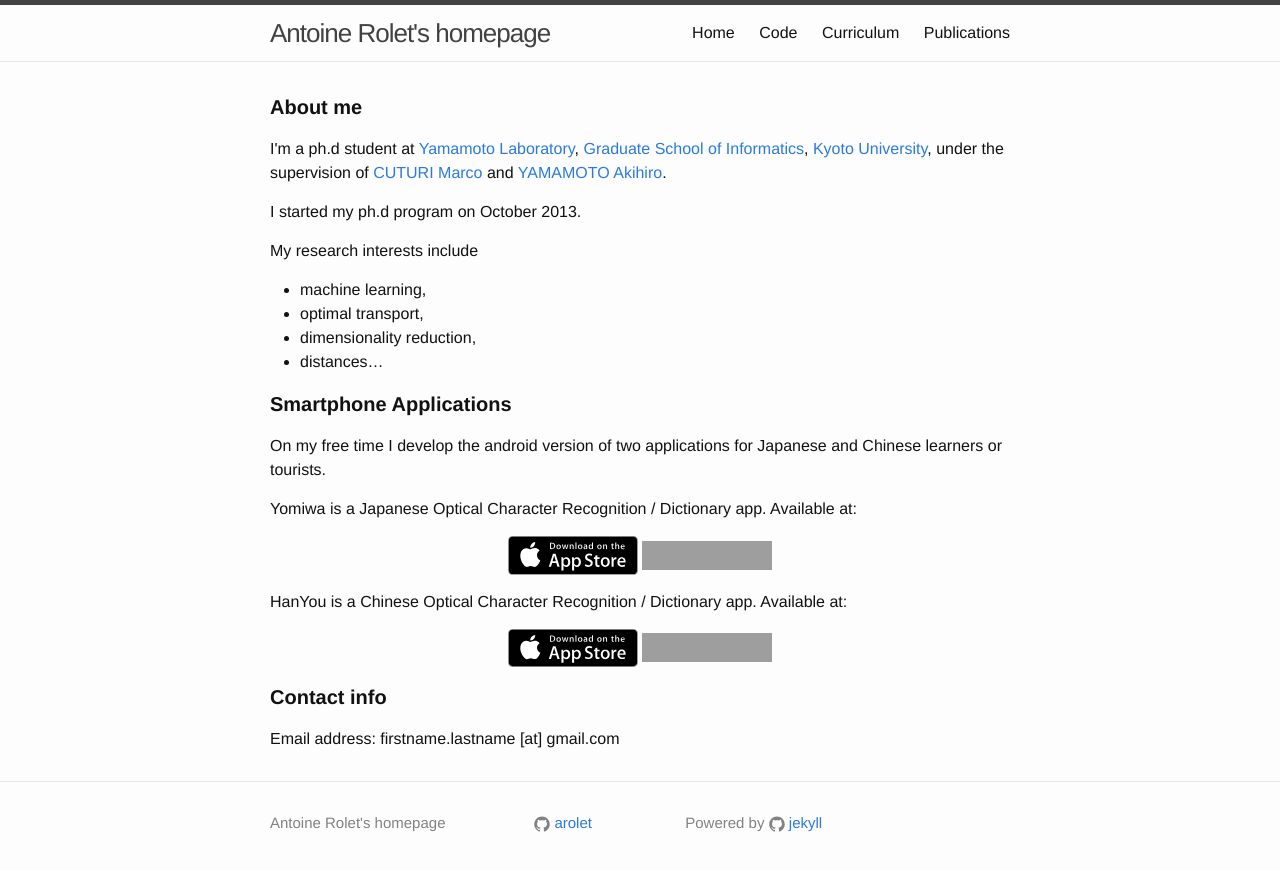
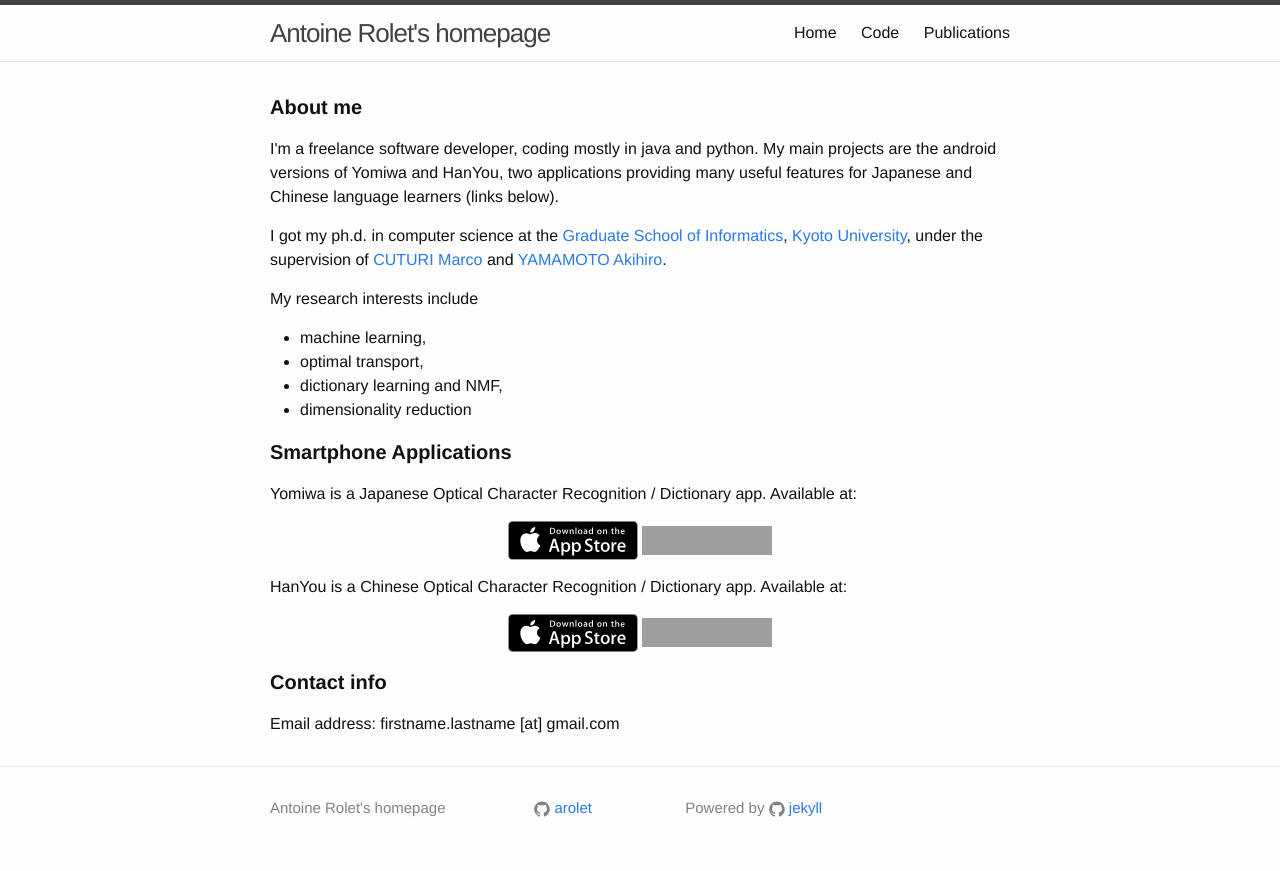
Before and after one commit to arolet/arolet.github.io, a Jekyll site: the page built from index.html, in a window 1280 px wide. Shown: the top 871 px of the page. Built offline with Jekyll 4.4.1, drawn with Linux system fonts in a browser that asks for light colours; grey boxes are pictures that could not be loaded.

Commit message:
Got my ph.d. update

```diff
--- a/index.html
+++ b/index.html
@@ -7,8 +7,14 @@ layout: default
 
     <h1 class="page-heading">About me</h1>
     <p>
-    I'm a ph.d student at
-    <a href="http://www.iip.ist.i.kyoto-u.ac.jp/index-e.html" target="_blank">Yamamoto Laboratory</a>,
+    I'm a freelance software developer, coding mostly in java and python. My
+    main projects are the android versions of Yomiwa and HanYou,
+    two applications providing many useful features for Japanese and Chinese
+    language learners (links below).
+    </p>
+
+    <p>
+    I got my ph.d. in computer science at the
     <a href="http://www.i.kyoto-u.ac.jp/en" target="_blank">Graduate School of Informatics</a>,
     <a href="http://www.kyoto-u.ac.jp/en" target="_blank">Kyoto University</a>, under the supervision of
     <a href="http://www.iip.ist.i.kyoto-u.ac.jp/member/cuturi/" target="_blank">CUTURI Marco</a> and
@@ -16,23 +22,17 @@ layout: default
     </p>
 
     <p>
-    I started my ph.d program on October 2013.
-    </p>
-
-
-    <p>
         My research interests include
         <ul>
             <li>machine learning,</li>
             <li>optimal transport,</li>
-            <li>dimensionality reduction,</li>
-            <li>distances…</li>
+            <li>dictionary learning and NMF,</li>
+            <li>dimensionality reduction</li>
         </ul>
     </p>
 
     <h1 class="page-heading">Smartphone Applications</h1>
-    <p>
-    On my free time I develop the android version of two applications for Japanese and Chinese learners or tourists.</p>
+
     <p>Yomiwa is a Japanese Optical Character Recognition / Dictionary app. Available at:</p>
     <p>
     <center><a class="badge" href="https://itunes.apple.com/us/app/yomiwa/id670931120?ls=1&mt=8"><img class="badge" src="{{ site.baseurl }}/res/Download_on_the_App_Store_Badge_US-UK_135x40.svg" alt="Available on the App Store"/></a>
```
Also changed, not shown: curriculum.md (deleted, +0 -27 lines), publications.md (+6 -0 lines).
